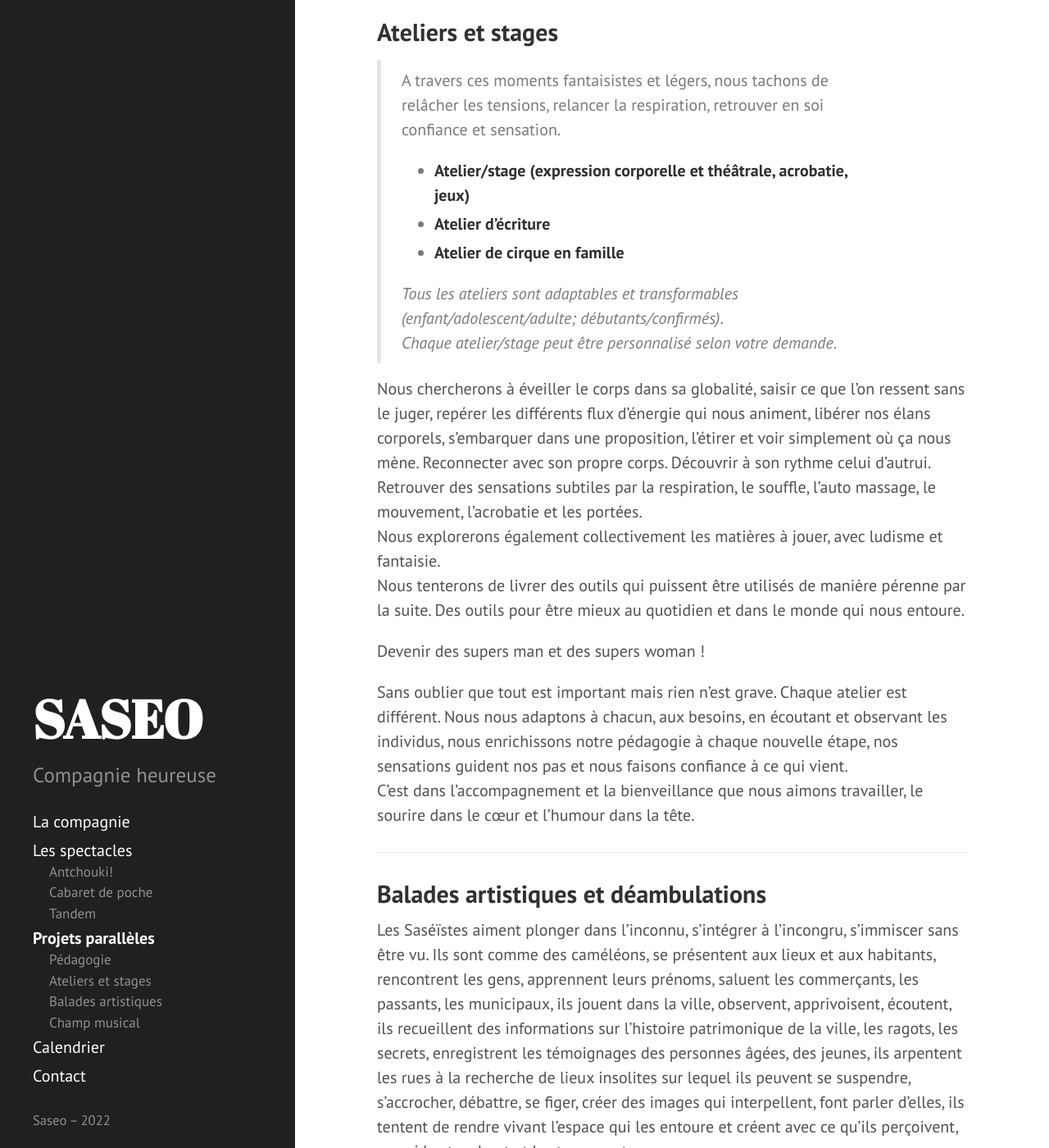
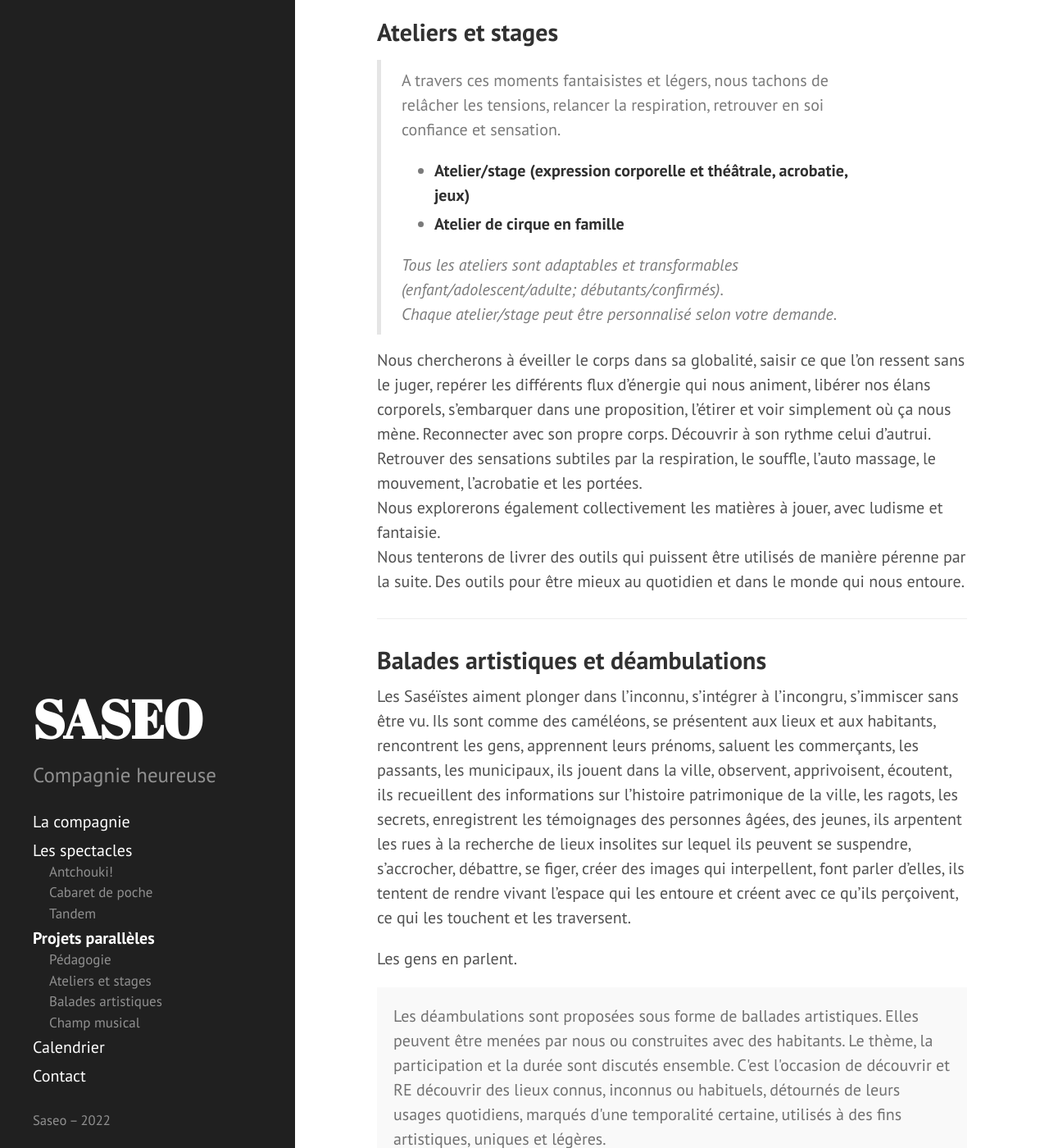
Before and after one commit to rizoom/saseo.org, a Jekyll site: the page built from projets-paralleles.md, in a window 1280 px wide and 1400 px high, scrolled down 730 px. Shown: the whole window at 82% size. Built offline with Jekyll 4.4.1, drawn with Linux system fonts in a browser that asks for light colours.

Commit message:
Update projets-paralleles.md

```diff
--- a/projets-paralleles.md
+++ b/projets-paralleles.md
@@ -31,7 +31,6 @@ Ils piochent également leur inspiration dans la thérapie, la cuisine, la musiq
 > A travers ces moments fantaisistes et légers, nous tachons de relâcher les tensions, relancer la respiration, retrouver en soi confiance et sensation.
 >
 > - **Atelier/stage (expression corporelle et théâtrale, acrobatie, jeux)**
-> - **Atelier d'écriture**
 > - **Atelier de cirque en famille**
 >
 > *Tous les ateliers sont adaptables et transformables (enfant/adolescent/adulte; débutants/confirmés)*.
@@ -41,10 +40,8 @@ Nous chercherons à éveiller le corps dans sa globalité, saisir ce que l'on re
 Nous explorerons également collectivement les matières à jouer, avec ludisme et fantaisie.
 Nous tenterons de livrer des outils qui puissent être utilisés de manière pérenne par la suite. Des outils pour être mieux au quotidien et dans le monde qui nous entoure.
 
-Devenir des supers man et des supers woman !
 
-Sans oublier que tout est important mais rien n'est grave. Chaque atelier est différent. Nous nous adaptons à chacun, aux besoins, en écoutant et observant les individus, nous enrichissons notre pédagogie à chaque nouvelle étape, nos sensations guident nos pas et nous faisons confiance à ce qui vient.
-C'est dans l'accompagnement et la bienveillance que nous aimons travailler, le sourire dans le cœur et l'humour dans la tête.
+
 
 ---
 
```
